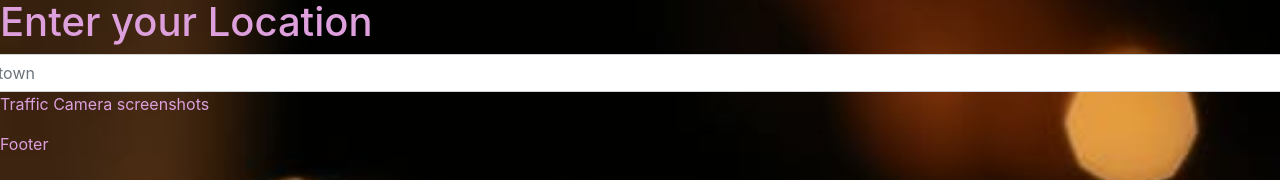
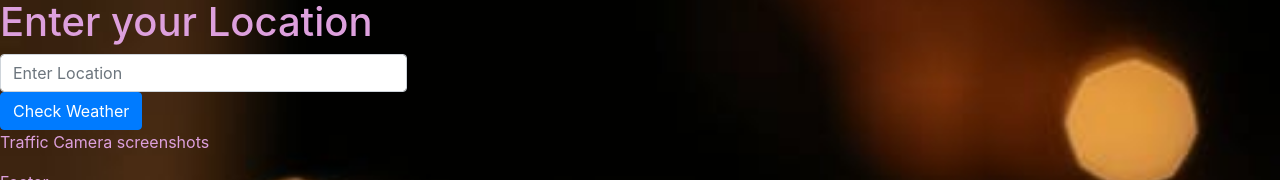
Before and after one commit to psjoshi20/Weather-Forecast-and-Traffic-React--App, a React (Create React App) app: page / in a window 1280 px wide. Shown: the part 296-476 px from the top of the page. Built offline with nearby package versions, Linux system fonts and the light colour scheme.

Commit message:
initial stage of fetching weather API

```diff
--- a/src/Component/TownSelector.js
+++ b/src/Component/TownSelector.js
@@ -1,20 +1,54 @@
 // second component Our goal is to update the state when a user clicks on a button
 // usestate -
 import React, { useState } from 'react';
+import {Row,Col,FormControl,Button} from 'react-bootstrap';
 
 const TownSelector =()=> {
 const[town, setTown] = useState('');
+const [results, setResults] = useState('');
+
+const onSearch =() => {
+  fetch (
+    // fetch API ''
+    // dont use this -> this does not contain temp ' https://api.data.gov.sg/v1/environment/2-hour-weather-forecast'
+    'https://api.data.gov.sg/v1/environment/4-day-weather-forecast'
+  )
+  .then((response) => response.json())
+   .then(data => console.log(data));
+// update the results
+  //  .then((results) => setResults(results));
+};
+
 return(
     <div className="app-container">
 
       <div className="weather-traffic-wrapper"></div>
 
-      <div className="row">
+      <Row>
          <div class="col">
               <h1>Enter your Location </h1>
          </div>
-       </div>
-      <div className="row md-3">
+       </Row>
+       <Row>
+        {/* xs={4} takes the one third  of the page*/}
+        <Col xs={4} className="text-center">
+          <FormControl
+            placeholder="Enter Location"
+            // update town value with the user's input
+            onChange={(event) => setTown(event.target.value)}
+            // value will be the currently selected location or town
+            value={town}
+          />
+        </Col>
+      </Row>
+      <Row>
+        <Col>
+                <Button onClick={onSearch}> Check Weather </Button>
+        </Col>
+      </Row>
+
+
+      {/* <div className="row md-3">
           <input
           type="text"
           name="town"
@@ -22,7 +56,7 @@ return(
           placeholder="town"
           autoComplete="off" />
       </div>
-
+      */}
       </div>
 )
 
```
Also changed, not shown: src/App.css (+9 -0 lines), 1 other file (tests, documents, lock files or other folders).
